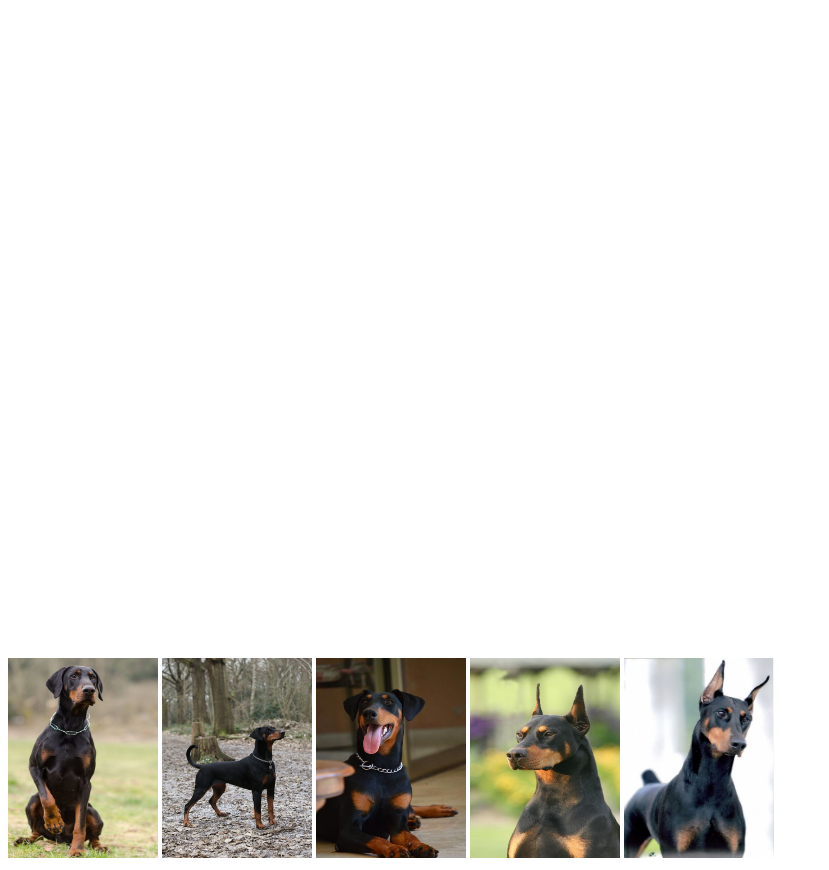
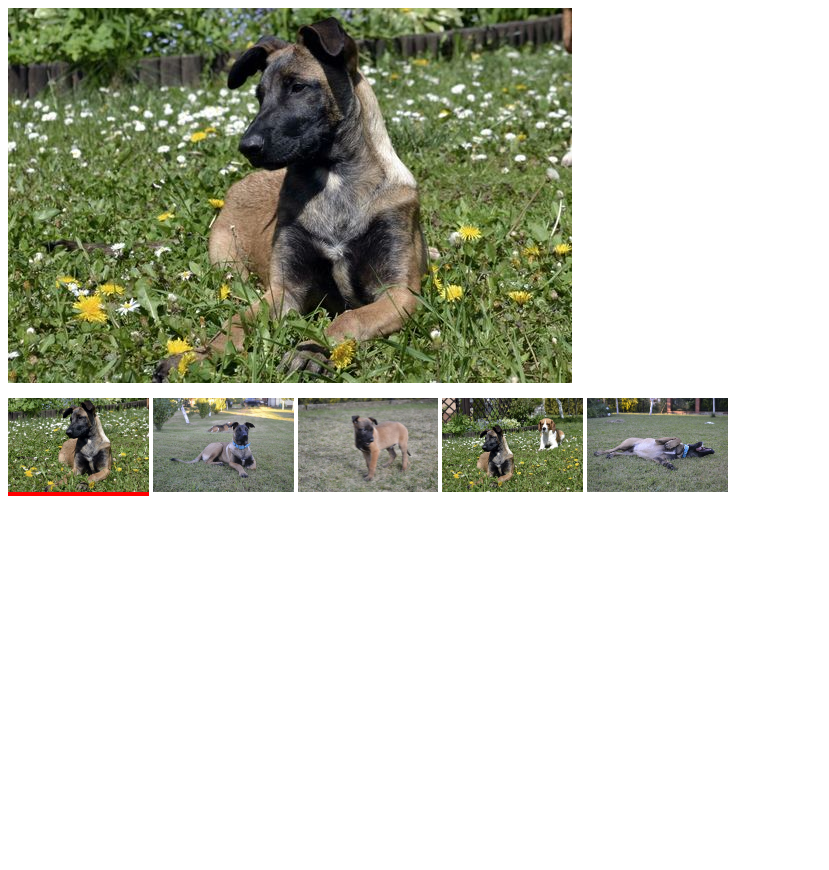
Before and after one commit to buzyk4/javaScript, a plain HTML site: page picturesGalery/index.html in a window 1280 px wide. Shown: the whole page, without its empty margins (0-829 px from the left). After the commit the page ends 800 px from the top, so only its background shows below. Drawn offline with Linux system fonts and the light colour scheme.

Commit message:
image gallery

```diff
--- a/picturesGalery/app.js
+++ b/picturesGalery/app.js
@@ -0,0 +1,25 @@
+window.onload = function()
+{
+    var mainImage = document.getElementById("mainImage");
+    var image = new Image();
+
+    mainImage.appendChild(image);
+
+    var thumbnails = document.getElementsByClassName("thumbnail");
+    var currentThumbnail = thumbnails[0];
+
+    image.src = currentThumbnail.getAttribute("src");
+    currentThumbnail.className += " current";
+
+    for (var i = 0; i < thumbnails.length; i++)
+    {
+        thumbnails[i].onclick = function()
+        {
+            currentThumbnail.className = currentThumbnail.className.replace("current", "");
+            currentThumbnail = this;
+            currentThumbnail.className += " current";
+
+            image.src = this.getAttribute("src")
+        }
+    }
+};
--- a/picturesGalery/index.html
+++ b/picturesGalery/index.html
@@ -12,11 +12,11 @@
     <div id="imageGallery">
         <div id="mainImage"></div>
 
-        <img src="/picturesGalery/Images/doberman1.jpg" alt="doberman" class="thumbnail">
-        <img src="/picturesGalery/Images/doberman2.jpg" alt="doberman" class="thumbnail">
-        <img src="/picturesGalery/Images/doberman3.jpg" alt="doberman" class="thumbnail">
-        <img src="/picturesGalery/Images/doberman4.jpg" alt="doberman" class="thumbnail">
-        <img src="/picturesGalery/Images/doberman5.jpg" alt="doberman" class="thumbnail">
+        <img src="/picturesGalery/Images/atos1.jpg" alt="belgianMalinois" class="thumbnail">
+        <img src="/picturesGalery/Images/atos2.jpg" alt="belgianMalinois" class="thumbnail">
+        <img src="/picturesGalery/Images/atos3.jpg" alt="belgianMalinois" class="thumbnail">
+        <img src="/picturesGalery/Images/atos4.jpg" alt="belgianMalinois" class="thumbnail">
+        <img src="/picturesGalery/Images/atos5.jpg" alt="belgianMalinois" class="thumbnail">
     </div>
 </body>
 </html>
--- a/picturesGalery/style.css
+++ b/picturesGalery/style.css
@@ -1,8 +1,8 @@
 
 .thumbnail
 {
-    width: 150px;
-    height: 200px;
+    width: 140.75px;
+    height: 93.75px;
 }
 .thumbnail:hover
 {
@@ -11,6 +11,12 @@
 }
 #mainImage
 {
-    width:400px;
-    height: 650px;
+    width:563px;
+    height: 375px;
+    margin-bottom: 15px;
 }
+.current
+{
+    border-bottom: 4px solid red;
+    margin-bottom: -4px;
+}
```
Also changed, not shown: picturesGalery/Images/atos1.jpg (added), picturesGalery/Images/atos2.jpg (added), picturesGalery/Images/atos3.jpg (added), picturesGalery/Images/atos4.jpg (added), picturesGalery/Images/atos5.jpg (added), picturesGalery/Images/doberman1.jpg (deleted), picturesGalery/Images/doberman2.jpg (deleted), picturesGalery/Images/doberman3.jpg (deleted), picturesGalery/Images/doberman4.jpg (deleted), picturesGalery/Images/doberman5.jpg (deleted).
